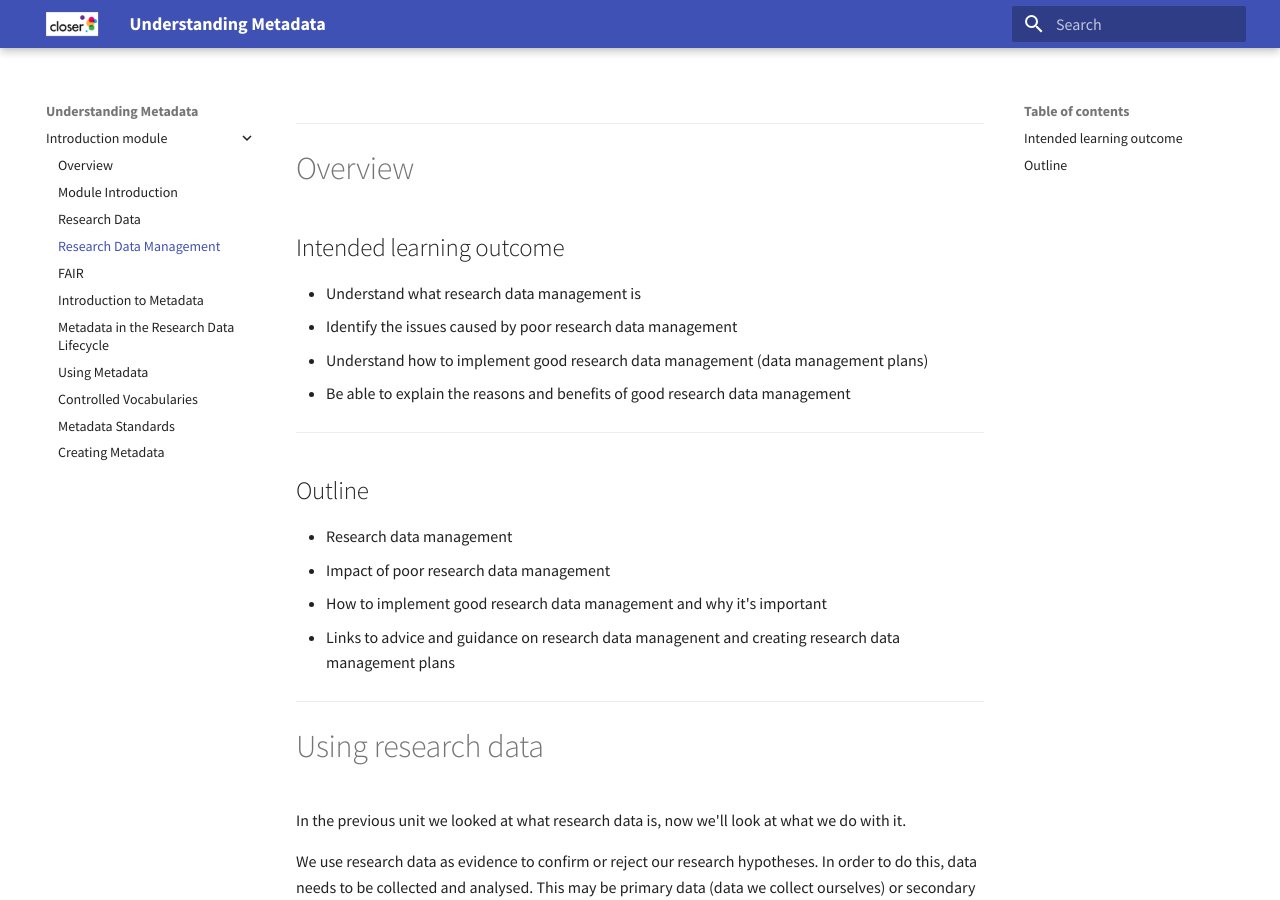
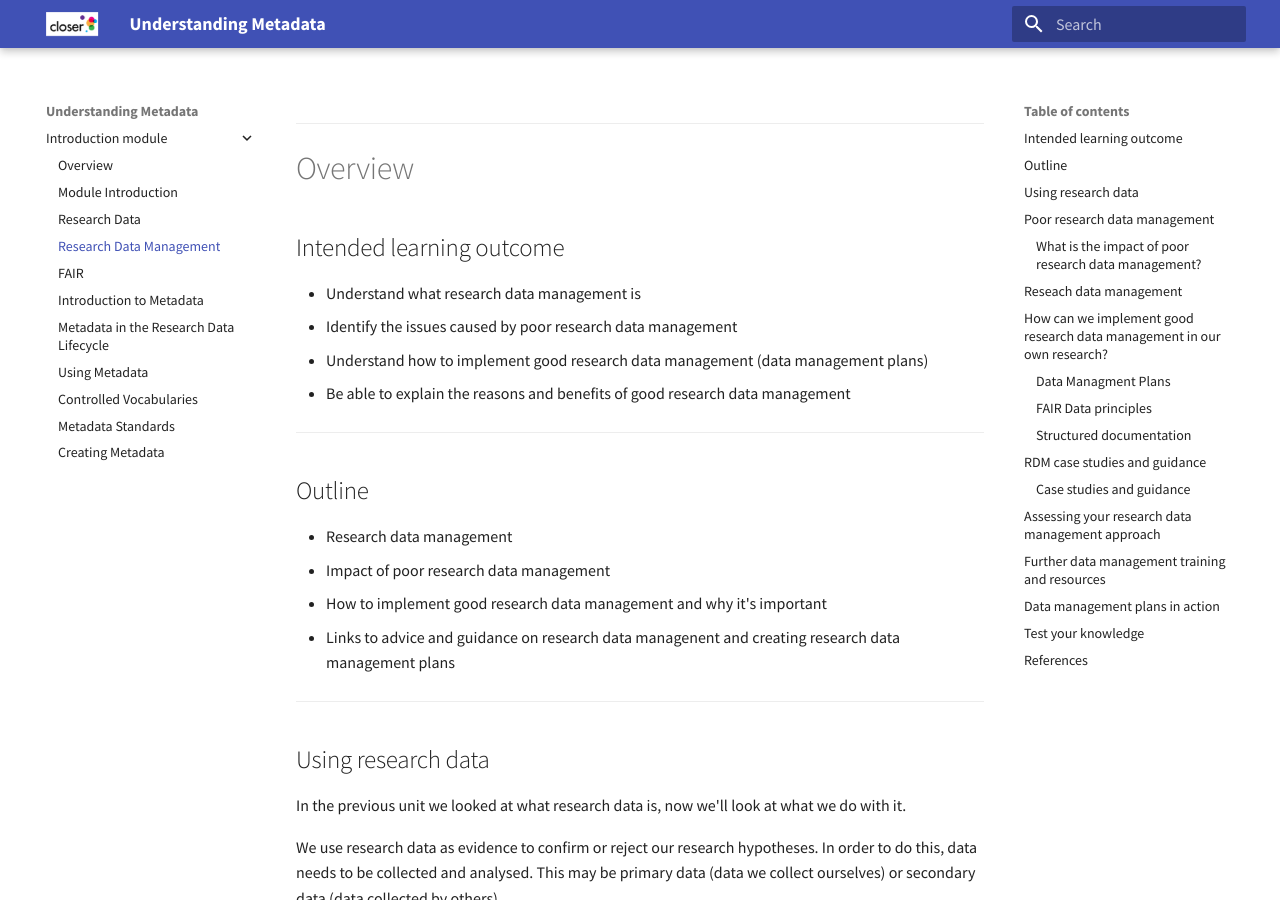
Before and after one commit to spuddybike/understanding-metadata, an MkDocs documentation site: the page built from docs/introduction/1.2 Research data management.md, in a window 1280 px wide and 900 px high. Built offline with MkDocs 1.6.1 and Material for MkDocs 9.7.7, drawn with Linux system fonts in a browser that asks for light colours.

Commit message:
Update 1.2 Research data management.md

```diff
--- a/docs/introduction/1.2 Research data management.md
+++ b/docs/introduction/1.2 Research data management.md
@@ -25,7 +25,7 @@ date: March 30, 2025
 
 ---
 
-# Using research data
+## Using research data
 
 In the previous unit we looked at what research data is, now we'll look at what we do with it.<p></p>
 
@@ -68,9 +68,9 @@ Reflecting on the video you just watched, as well as your own experience, what a
 
 ---
 
-# Poor research data management
+## Poor research data management
 
-## What is the impact of poor research data management?
+### What is the impact of poor research data management?
 
 Poor data management impacts the discovery, understandability and (re)use of research data. Again, reflecting on the video and your own experience, what are the consequences of this?
 
@@ -128,7 +128,7 @@ If research data is managed well, a single dataset can be used by mutliple resea
 
 ---
 
-# Reseach data management
+## Reseach data management
 
 In order to avoid these problems, research data needs to be managed. This concept is called research data management (RDM).
 
@@ -169,9 +169,9 @@ By creating high quality documentation around research data, you can record key
 
 ---
 
-# RDM case studies and guidance
+## RDM case studies and guidance
 
-## Case studies and guidance
+### Case studies and guidance
 
 When thinking about how to implement good research data management for your project, it's useful to look at case studies, examples and guidance.
 
@@ -253,7 +253,7 @@ Below are some useful checklists designed to help researchers develop a robust r
 
 ---
 
-# Test your knowledge
+## Test your knowledge
 
 When in the research process should you create a data management plan?
 
@@ -265,7 +265,7 @@ Who is responsible for carrying out a data management plan?
 
 ---
 
-# References
+## References
 " - Digital Curation Centre (2025) _DMPonline_ Available at: https://dmponline.dcc.ac.uk/)
   - CESSDA Training Team (2017 - 2022) _CESSDA Data Management Expert Guide._
 Bergen, Norway: CESSDA ERIC. Available at: https://dmeg.cessda.eu/
```
